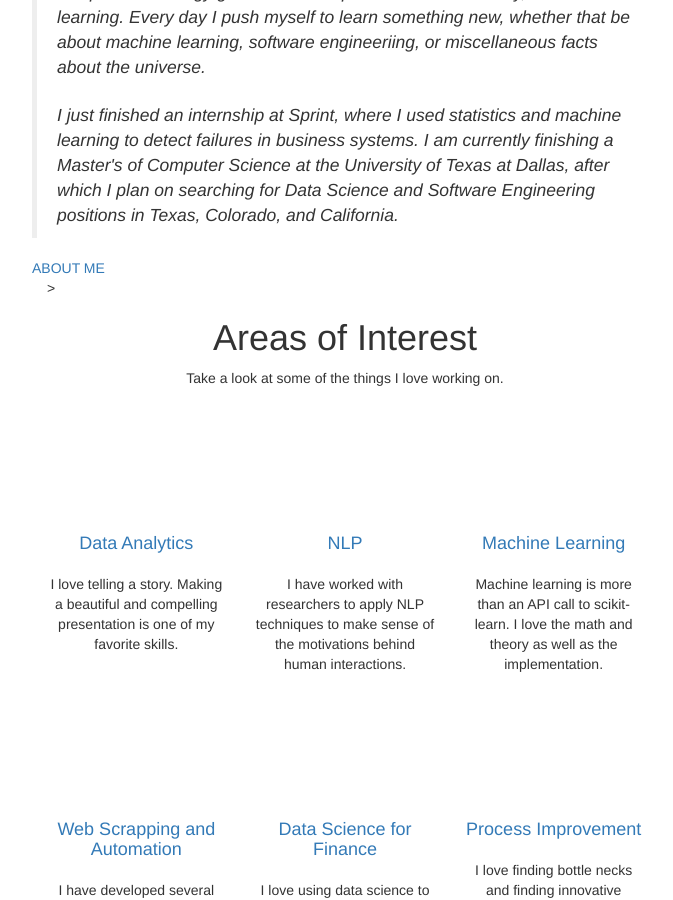
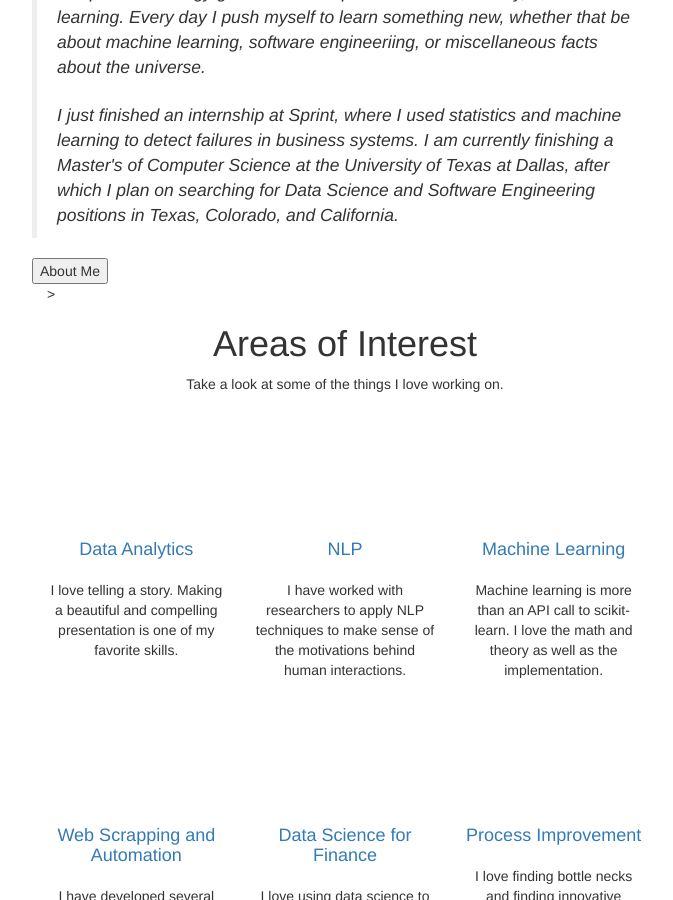
Before and after one commit to aakash-sheth/aakash-sheth.github.io, a Jekyll site: the page built from index.html, in a window 1280 px wide and 900 px high, scrolled down 758 px. Shown: the whole window, without its empty margins (295-968 px from the left). Built offline with Jekyll 4.4.1, drawn with Linux system fonts in a browser that asks for light colours; cached includes are drawn as plain includes; nearby versions of some CDN libraries; the list of posts is cut into pages by our own code.

Commit message:
home page

```diff
--- a/index.html
+++ b/index.html
@@ -26,10 +27,8 @@ header:
                     <p class="fz-16">
                          I just finished an internship at Sprint, where I used statistics and machine learning to detect failures in business systems. I am currently finishing a Master's of Computer Science at the University of Texas at Dallas, after which I plan on searching for Data Science and Software Engineering positions in Texas, Colorado, and California.
                     </p>
-
                 </blockquote>
-                <a href="/about" class="primary-btn text-uppercase">About me</a>
-
+                <button onclick="window.location.href = '/about';">About Me</button>
         </div>
     </div>
 </section>
```
Also changed, not shown: other parts of index.html (+1 -0 lines).
